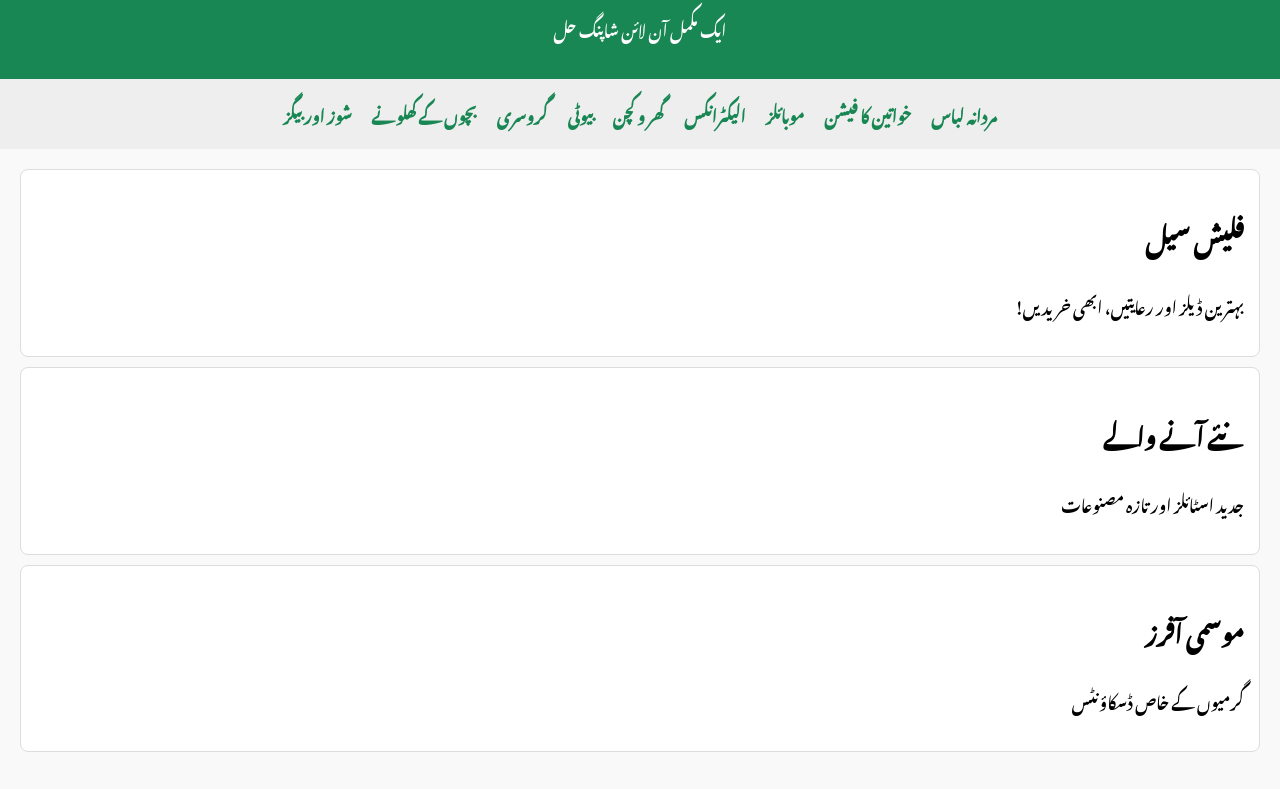
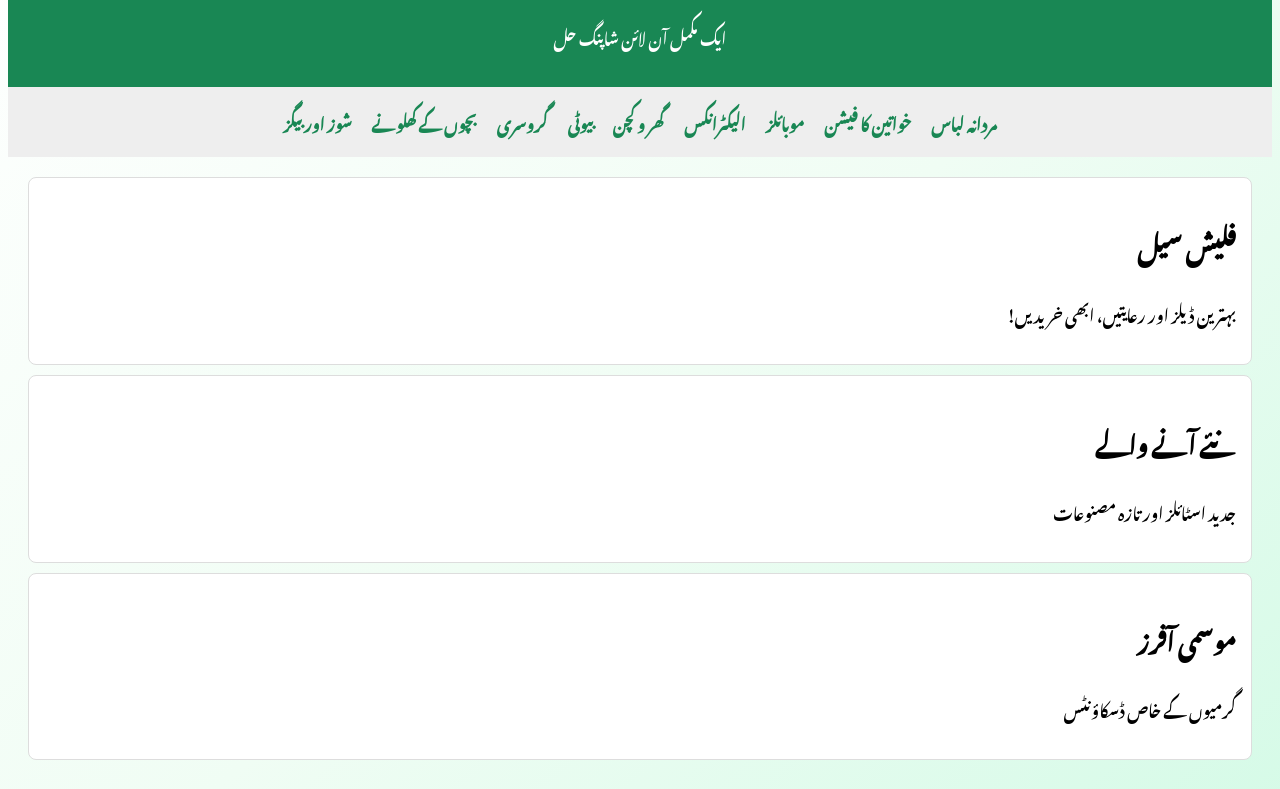
Before and after one commit to ibrahim359/Shikarpur-Shopping-Mall2, a plain HTML site: page index.html in a window 1280 px wide. Shown: the part 130-919 px from the top of the page. Drawn offline with Linux system fonts and the light colour scheme; a web font is replaced by a local one.

Commit message:
Update index.html

```diff
--- a/index.html
+++ b/index.html
@@ -8,8 +8,9 @@
   <style>
     body {
       font-family: 'Noto Nastaliq Urdu', serif;
-      background-color: #f9f9f9;
-      margin: 0;
+      background-color:
+      margin: 0;background: linear-gradient(to bottom right, #ffffff, #f0fdf4, #d1fae5);
+
       padding: 0;
       direction: rtl;
     }
```
